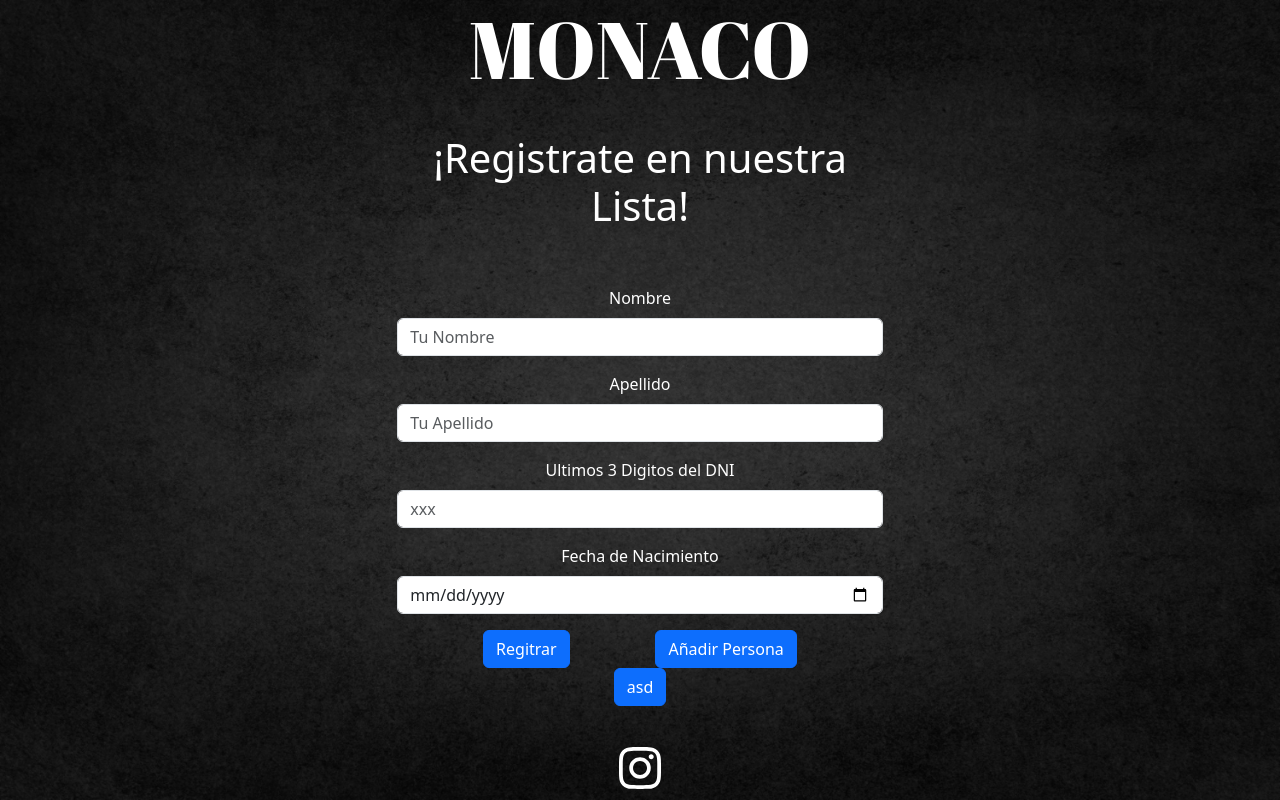
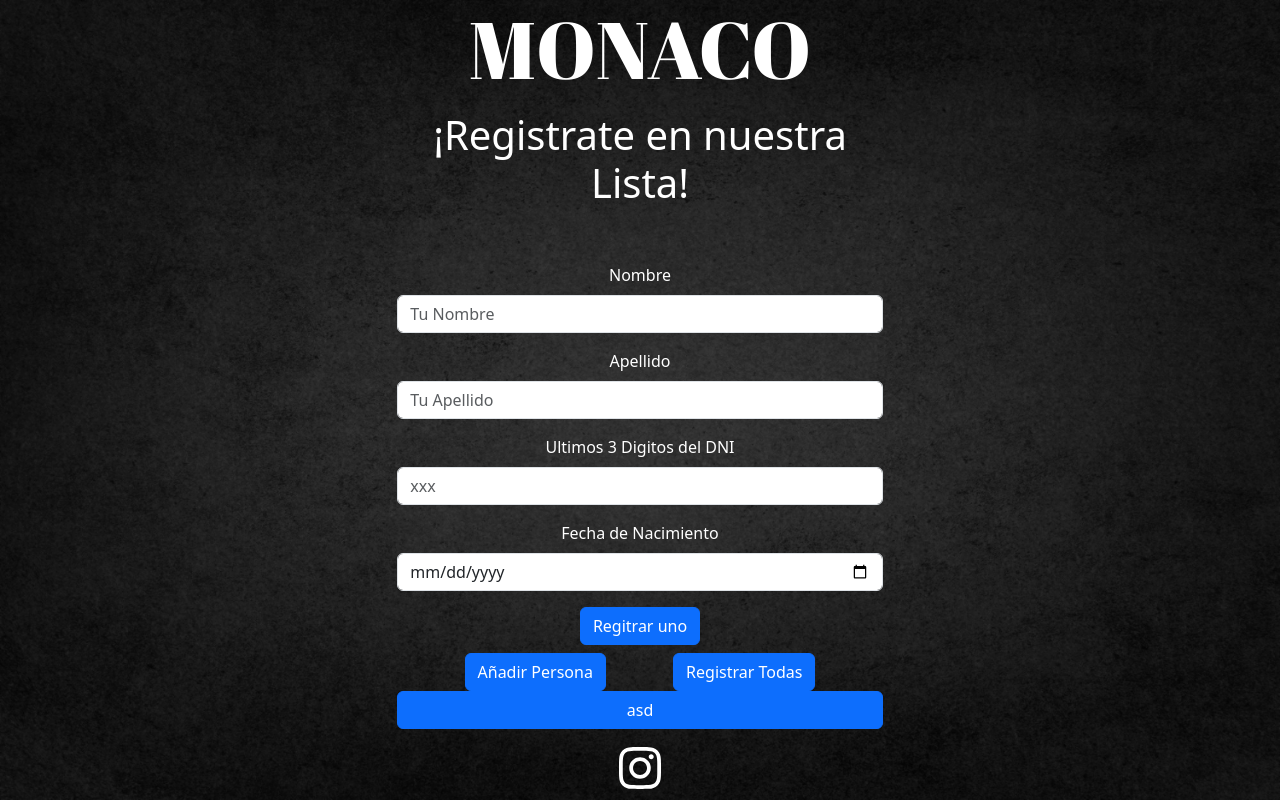
Before and after one commit to DemianAdam/MonacoDev, a React (Vite) app: page / in a window 1280 px wide. Built offline with nearby package versions, Linux system fonts and the light colour scheme.

Commit message:
refactor RegistrationForm and inputs; add requiredInputs prop; enhance modal body styling

```diff
--- a/src/components/Hero/Hero.jsx
+++ b/src/components/Hero/Hero.jsx
@@ -26,7 +26,7 @@
             onHide={() => setModalShow(false)}
           />
         </Row>
-
+        {<Button onClick={() => setModalShow(true)}>asd</Button>}
       </Container>
   )
 }
--- a/src/components/Hero/RegistrationForm/BirthDateInput/BirthDateInput.jsx
+++ b/src/components/Hero/RegistrationForm/BirthDateInput/BirthDateInput.jsx
@@ -1,7 +1,7 @@
 import React, { useState } from 'react'
 import { Form } from 'react-bootstrap';
 
-export default function BirthDateInput({ onAgeValidityChange }) {
+export default function BirthDateInput({ onAgeValidityChange,requiredInputs }) {
     const [isValid, setIsValid] = useState(true);
     const calculateAge = (dateString) => {
         const today = new Date();
@@ -28,7 +28,7 @@
             <Form.Control
                 type="date"
                 name='fecha_de_nacimiento'
-                required
+                required={requiredInputs}
                 onChange={handleChange}
                 isInvalid={!isValid}
 
--- a/src/components/Hero/RegistrationForm/DniInput/DniInput.jsx
+++ b/src/components/Hero/RegistrationForm/DniInput/DniInput.jsx
@@ -1,8 +1,8 @@
 import React, { useState } from 'react';
 import { Form } from 'react-bootstrap';
 
-function DniInput() {
-    const [formattedValue, setFormattedValue] = useState('');
+function DniInput({value,setValue,requiredInputs}) {
+
     const [isValid, setIsValid] = useState(true);
 
 
@@ -10,7 +10,7 @@
         const rawValue = e.target.value.replace(/\D/g, ''); // Remove non-numeric characters
         // Check if exactly 8 numbers are entered
         setIsValid(rawValue.length === 0|| rawValue.length  === 3)
-        setFormattedValue(rawValue);
+        setValue(rawValue);
 
     };
 
@@ -21,10 +21,10 @@
                 type="text"
                 placeholder="xxx"
                 name="dni"
-                value={formattedValue}
+                value={value}
                 onChange={handleChange}
                 isInvalid={!isValid} // Highlight input if invalid
-                required
+                required={requiredInputs}
                 minLength={3}
                 maxLength={3}
             />
--- a/src/components/Hero/RegistrationForm/RegistrationForm.jsx
+++ b/src/components/Hero/RegistrationForm/RegistrationForm.jsx
@@ -10,7 +10,9 @@
 export default function RegistrationForm({ onLoading, setModalShow }) {
     const [errorMessage, setErrorMessage] = useState("");
     const [isAgeValid, setIsAgeValid] = useState(true);
-    const [persons, setPersons] = useState({ quantity: 0, nombre: [], apellido: [], dni: [], fechas_de_nacimiento: [] });
+    const [dniValue, setDniValue] = useState('');
+    const [requiredInputs,setRequiredInputs] = useState(true);
+    const [persons, setPersons] = useState({ quantity: 0, nombre: [], apellido: [], dni: [], fecha_de_nacimiento: [] });
     const obj = {
         sheetName: null,
         quantity: 2,
@@ -28,8 +30,20 @@
     const url = "https://script.google.com/macros/s/AKfycbxAtC1j7_z8ipQijXk7b1uNEtxm_RbcTUlSwMMQNA7R_ORPfZI9mh2qWLPVyRyKyUT3/exec"
 
     const addPerson = (data) => {
-        /* setPersons((prev) => [...prev, data]);
-         console.log(persons)*/
+        let state = {};
+        setPersons((prevState) => {
+            const updatedState = {
+                ...prevState,
+                quantity: prevState.quantity + 1,
+                nombre: [...prevState.nombre, data.nombre],
+                apellido: [...prevState.apellido, data.apellido],
+                dni: [...prevState.dni, data.dni],
+                fecha_de_nacimiento: [...prevState.fecha_de_nacimiento, data.fecha_de_nacimiento],
+            }
+            state = updatedState;
+            return updatedState;
+        })
+        return state;
     }
     const register = async (data) => {
         try {
@@ -37,7 +51,7 @@
             const response = await axios.get(url, {
                 params: data,
             });
-           console.log(response)
+            console.log(response)
 
 
             if (response.status === 200) {
@@ -51,24 +65,34 @@
         }
     }
 
+    const resetPersonsState = () => {
+        setPersons({ quantity: 0, nombre: [], apellido: [], dni: [], fecha_de_nacimiento: [] })
+    }
+
     const handleSumbit = async (event) => {
         const formData = new FormData(event.target);
         const data = Object.fromEntries(formData.entries());
         event.preventDefault();
         event.target.reset();
         const clickedButton = event.nativeEvent.submitter.name;
-        if (!isAgeValid) {
-            setErrorMessage("Debes ser mayor de 18 años para registrarte.");
-            return;
-        }
+        setDniValue('');
 
         console.log(data)
         switch (clickedButton) {
-            case 'register':
-                register(data)
+            case 'registerOne':
+                resetPersonsState();
+                const state = addPerson(data)
+                register(state)
                 break;
             case 'addPerson':
+                if (!isAgeValid) {
+                    setErrorMessage("Debe ser mayor de 18 años para registrar.");
+                    return;
+                }
                 addPerson(data);
+                break;
+            case 'registerAll':
+                register(persons)
                 break;
         }
     };
@@ -79,28 +103,32 @@
             <Form onSubmit={handleSumbit}>
                 <Form.Group className="mb-3" controlId="input-firstname">
                     <Form.Label>Nombre</Form.Label>
-                    <Form.Control required minLength={3} maxLength={30} type="text" placeholder="Tu Nombre" name='nombre' />
+                    <Form.Control required={requiredInputs} minLength={3} maxLength={30} type="text" placeholder="Tu Nombre" name='nombre' />
                 </Form.Group>
 
                 <Form.Group className="mb-3" controlId="input-lastname">
                     <Form.Label>Apellido</Form.Label>
-                    <Form.Control required minLength={3} maxLength={30} type="text" placeholder="Tu Apellido" name='apellido' />
+                    <Form.Control required={requiredInputs} minLength={3} maxLength={30} type="text" placeholder="Tu Apellido" name='apellido' />
                 </Form.Group>
 
-                <DniInput />
-                <BirthDateInput onAgeValidityChange={handleAgeValidityChange} />
+                <DniInput value={dniValue} setValue={setDniValue} required={requiredInputs}/>
+                <BirthDateInput onAgeValidityChange={handleAgeValidityChange} required={requiredInputs} />
                 {errorMessage && <Alert variant="danger">{errorMessage}</Alert>}
 
                 <div className='d-flex justify-content-evenly'>
-                    <Button variant="primary" type="submit" name='register'>
-                        Regitrar
+                    <Button variant="primary" type="submit" name='registerOne' onClick={()=>setRequiredInputs(true)}>
+                        Regitrar uno
                     </Button>
-
+                </div>
+                <div className='d-flex justify-content-evenly pt-2'>
                     <Button variant="primary" type="submit" name="addPerson">
                         Añadir Persona
                     </Button>
+                    <Button variant="primary" type="submit" name="registerAll" onClick={()=>setRequiredInputs(persons.quantity==0)}>
+                        Registrar Todas
+                    </Button>
                 </div>
-                {<Button onClick={() => register(obj)}>asd</Button>}
+
             </Form>
 
         </>
--- a/src/components/Hero/RegistrationModal/RegistrationModal.jsx
+++ b/src/components/Hero/RegistrationModal/RegistrationModal.jsx
@@ -22,7 +22,10 @@
       </Modal.Header>
 
 
-      <Modal.Body className='text-center'>
+      <Modal.Body className='text-center modal-header'>
+        <span>Te esperamos en <b>MÓNACO</b> de 1:30 am a 3:30 am</span>
+      </Modal.Body>
+      <Modal.Body className='text-center '>
         <span>Te esperamos en <b>MÓNACO</b> de 1:30 am a 3:30 am</span>
       </Modal.Body>
 
```
